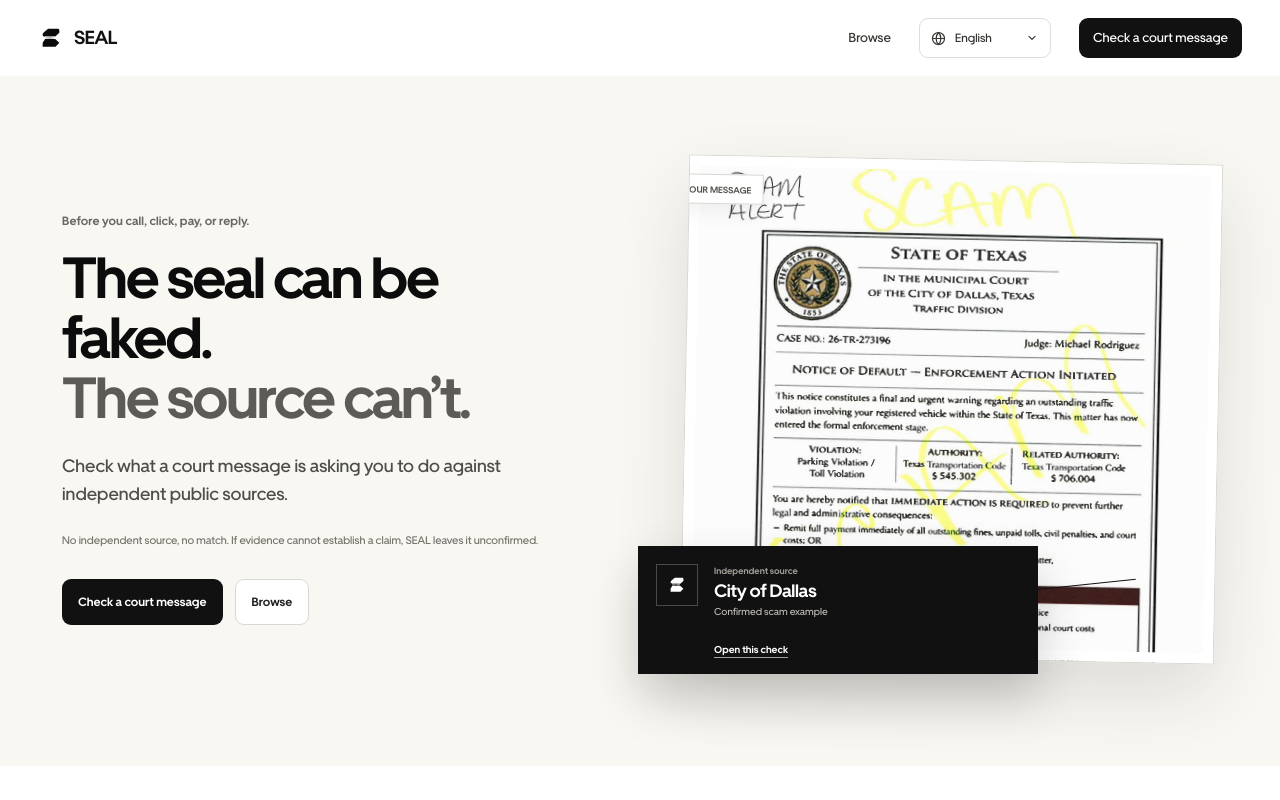
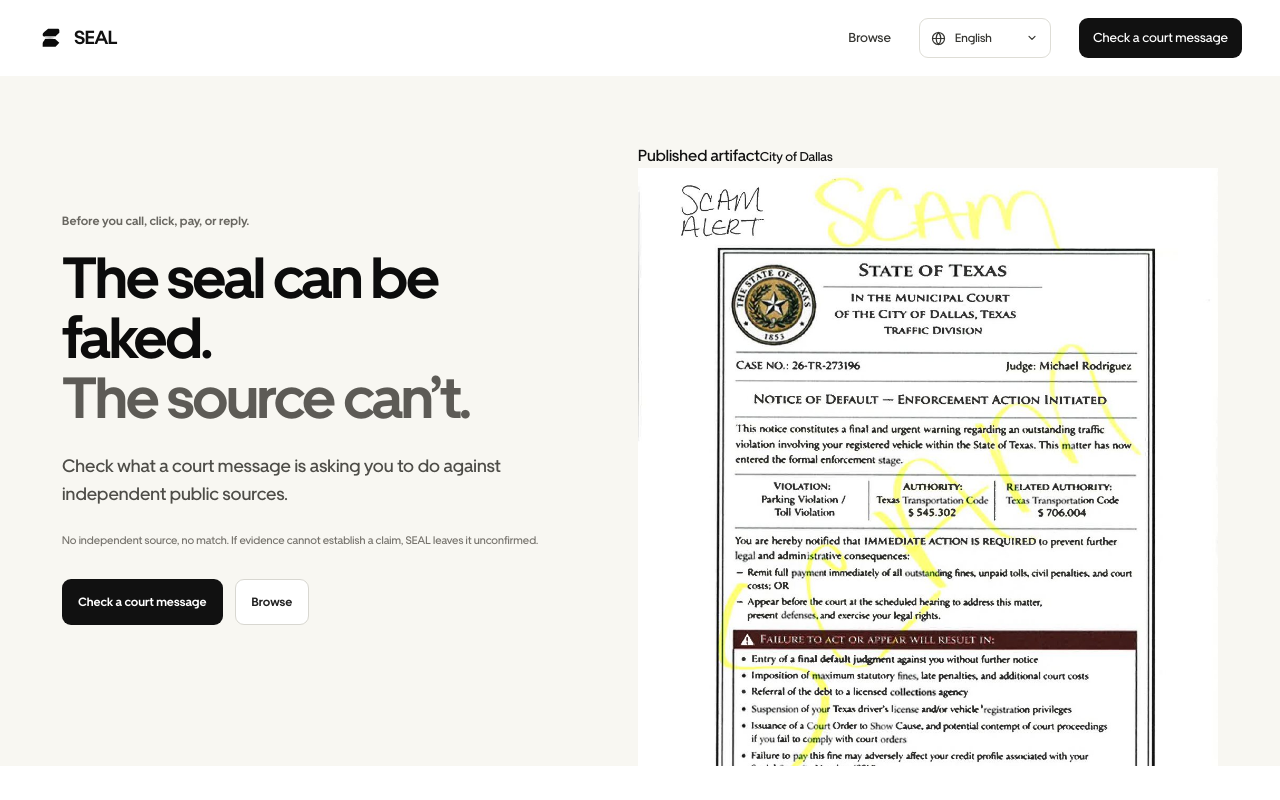
Before and after one commit to Davemafy/seal, a Next.js app: page / in a window 1280 px wide. Shown: the top 800 px of the page. Built offline with nearby package versions, Linux system fonts and the light colour scheme.

Commit message:
Restore first framed landing hero

```diff
--- a/app/page.tsx
+++ b/app/page.tsx
@@ -111,20 +111,20 @@ export default function Home(){
     </div>
 
     <aside className="landing-hero-evidence" aria-label={ui('landingPublishedArtifact')}>
-     <div className="landing-hero-artifact">
-      <span className="landing-hero-artifact-label">{ui('landingYourMessage')}</span>
+     <div className="landing-hero-evidence-head">
+      <span>{ui('landingPublishedArtifact')}</span>
+      <small>City of Dallas</small>
+     </div>
+     <div className="landing-hero-evidence-frame">
       <img src="/browse-assets/dallas-traffic-qr-scam.jpg" alt="City of Dallas published traffic QR scam example"/>
      </div>
-     <div className="landing-hero-source-anchor">
-      <div className="landing-hero-source-mark"><img src="/brand/seal-mark-white.svg" alt=""/></div>
-      <div className="landing-hero-source-copy">
-       <span>{ui('landingIndependentSource')}</span>
-       <strong>City of Dallas</strong>
-       <p>{ui('landingConfirmedScamExample')}</p>
+     <div className="landing-hero-evidence-foot">
+      <div>
+       <small>{ui('landingIndependentSource')}</small>
+       <strong>City of Dallas · SCAM Notice</strong>
       </div>
       <Link href="/check/dallas-proof?case=dallas-traffic-qr-scam">{ui('landingOpenThisCheck')}</Link>
      </div>
-     <div className="landing-hero-source-line" aria-hidden="true"/>
     </aside>
    </div>
   </section>
```
